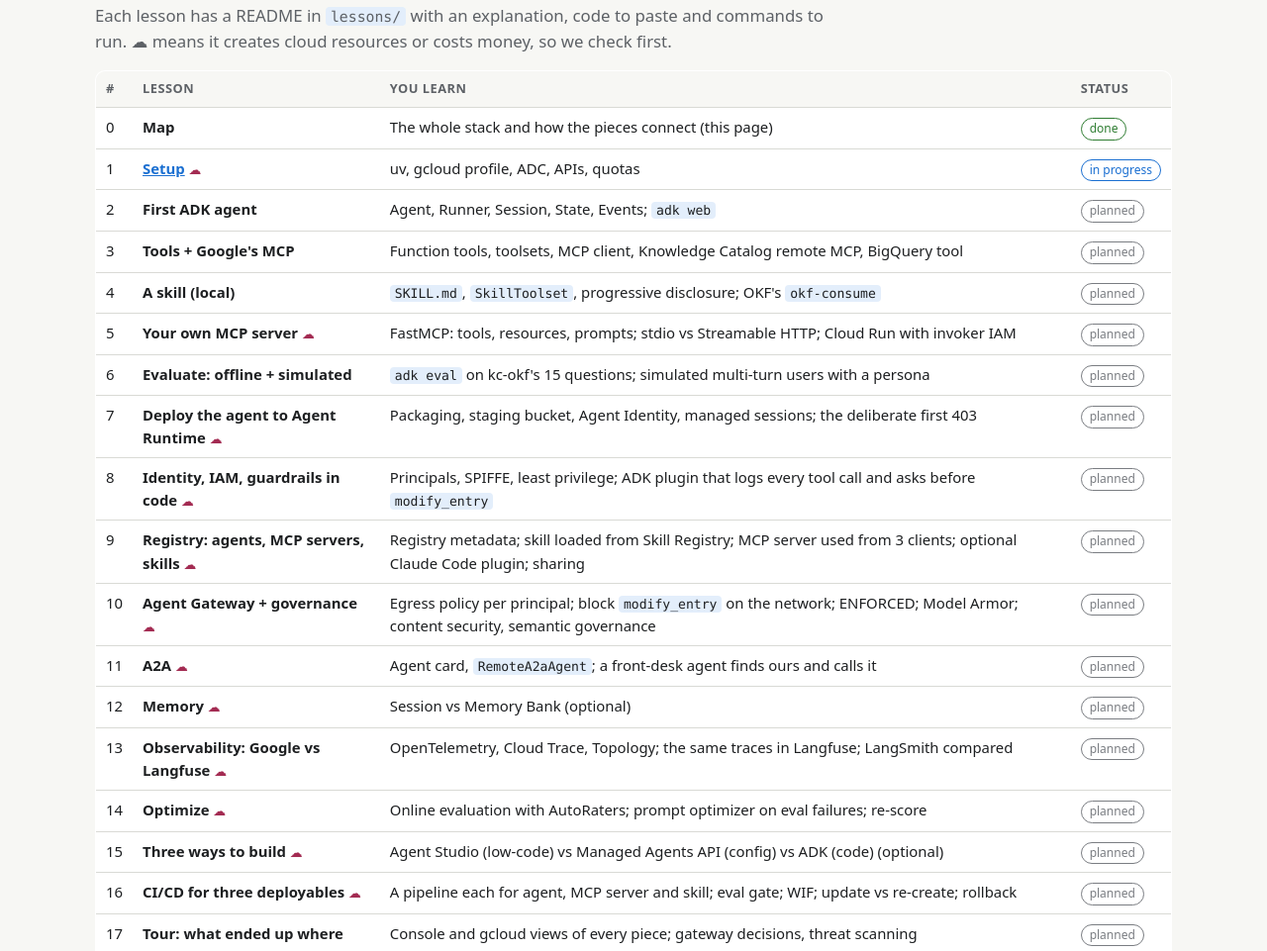
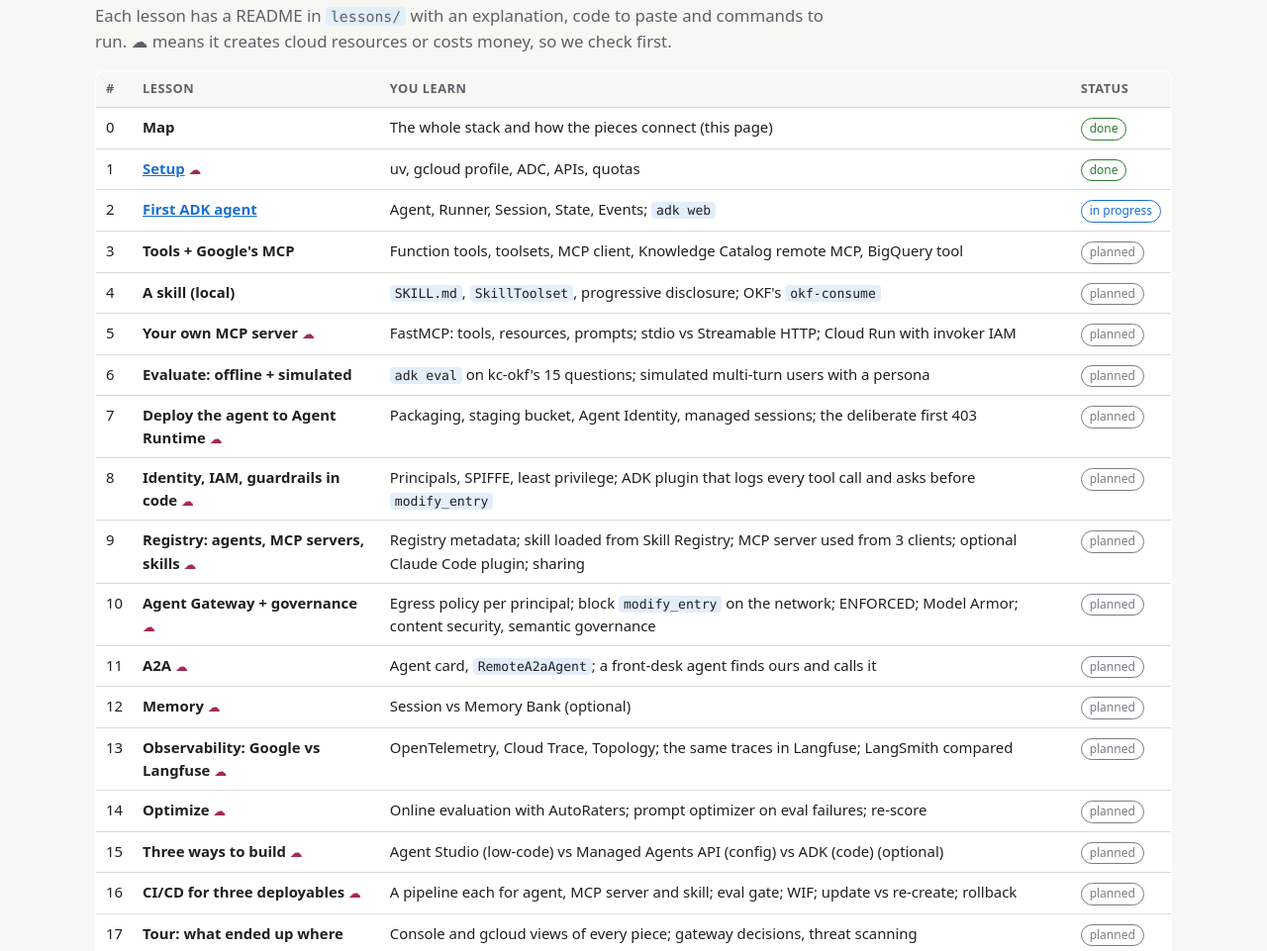
Before and after one commit to zkrsyed/agent-platform-poc, a plain HTML site: page index.html in a window 1280 px wide. Shown: the part 3214-4175 px from the top of the page at 99% size. Drawn offline with Linux system fonts and the light colour scheme.

Commit message:
Lesson 1 done (results, uv project); lesson 2 guide; console tip for the API page
Co-Authored-By: Claude Opus 5.5 <noreply@anthropic.com>

```diff
--- a/index.html
+++ b/index.html
@@ -359,8 +359,8 @@ footer{margin-top:48px;color:var(--muted);font-size:.85rem}
   <thead><tr><th>#</th><th>Lesson</th><th>You learn</th><th>Status</th></tr></thead>
   <tbody>
     <tr><td>0</td><td><strong>Map</strong></td><td>The whole stack and how the pieces connect (this page)</td><td><span class="badge done">done</span></td></tr>
-    <tr><td>1</td><td><strong><a href="https://github.com/zkrsyed/agent-platform-poc/blob/main/lessons/01-setup/README.md">Setup</a></strong> <span class="cost">☁</span></td><td>uv, gcloud profile, ADC, APIs, quotas</td><td><span class="badge progress">in progress</span></td></tr>
-    <tr><td>2</td><td><strong>First ADK agent</strong></td><td>Agent, Runner, Session, State, Events; <code>adk web</code></td><td><span class="badge planned">planned</span></td></tr>
+    <tr><td>1</td><td><strong><a href="https://github.com/zkrsyed/agent-platform-poc/blob/main/lessons/01-setup/README.md">Setup</a></strong> <span class="cost">☁</span></td><td>uv, gcloud profile, ADC, APIs, quotas</td><td><span class="badge done">done</span></td></tr>
+    <tr><td>2</td><td><strong><a href="https://github.com/zkrsyed/agent-platform-poc/blob/main/lessons/02-first-agent/README.md">First ADK agent</a></strong></td><td>Agent, Runner, Session, State, Events; <code>adk web</code></td><td><span class="badge progress">in progress</span></td></tr>
     <tr><td>3</td><td><strong>Tools + Google's MCP</strong></td><td>Function tools, toolsets, MCP client, Knowledge Catalog remote MCP, BigQuery tool</td><td><span class="badge planned">planned</span></td></tr>
     <tr><td>4</td><td><strong>A skill (local)</strong></td><td><code>SKILL.md</code>, <code>SkillToolset</code>, progressive disclosure; OKF's <code>okf-consume</code></td><td><span class="badge planned">planned</span></td></tr>
     <tr><td>5</td><td><strong>Your own MCP server</strong> <span class="cost">☁</span></td><td>FastMCP: tools, resources, prompts; stdio vs Streamable HTTP; Cloud Run with invoker IAM</td><td><span class="badge planned">planned</span></td></tr>
```
Also changed, not shown: 6 other files.
